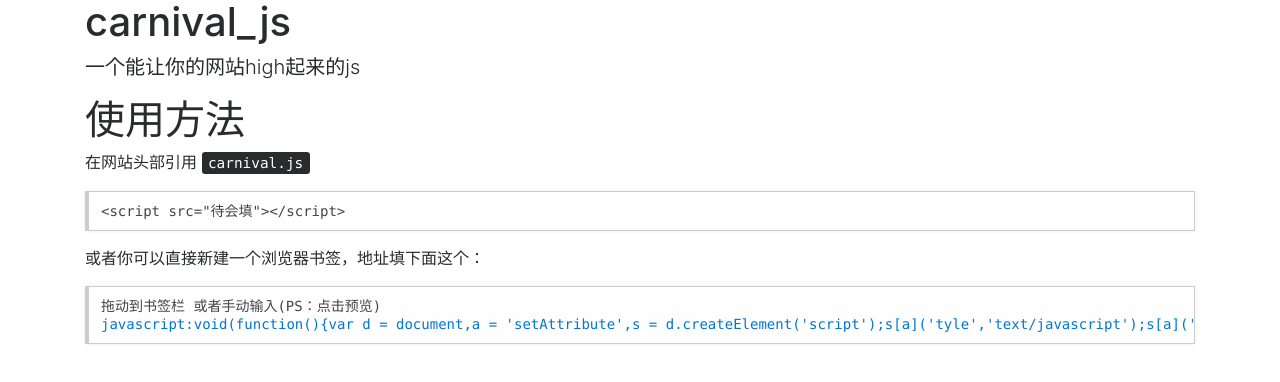
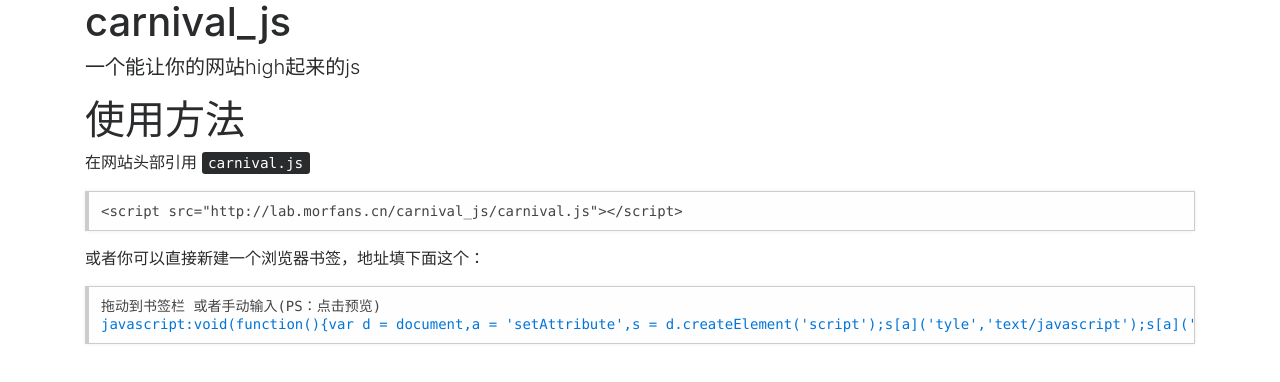
Before and after one commit to MorFansLab/carnival_js, a plain HTML site: page index.html in a window 1280 px wide. Drawn offline with nearby package versions, Linux system fonts and the light colour scheme.

Commit message:
修改Demo链接

```diff
--- a/index.html
+++ b/index.html
@@ -15,10 +15,10 @@
     <p class="lead">一个能让你的网站high起来的js</p>
     <h1>使用方法</h1>
     <p>在网站头部引用 <kbd>carnival.js</kbd></p>
-    <pre style="margin:15px 0;font:100 14px/18px monaco, andale mono, courier new;padding:10px 12px;border:#ccc 1px solid;border-left-width:4px;background-color:#fefefe;box-shadow:0 0 4px #eee;word-break:break-all;word-wrap:break-word;color:#444">&lt;script src="待会填"&gt;&lt;/script&gt;
+    <pre style="margin:15px 0;font:100 14px/18px monaco, andale mono, courier new;padding:10px 12px;border:#ccc 1px solid;border-left-width:4px;background-color:#fefefe;box-shadow:0 0 4px #eee;word-break:break-all;word-wrap:break-word;color:#444">&lt;script src="http://lab.morfans.cn/carnival_js/carnival.js"&gt;&lt;/script&gt;
 </pre>
     <p>或者你可以直接新建一个浏览器书签，地址填下面这个：</p>
-    <pre style="margin:15px 0;font:100 14px/18px monaco, andale mono, courier new;padding:10px 12px;border:#ccc 1px solid;border-left-width:4px;background-color:#fefefe;box-shadow:0 0 4px #eee;word-break:break-all;word-wrap:break-word;color:#444">拖动到书签栏 或者手动输入(PS：点击预览)<br><a href="javascript:void(function(){var d = document,a = 'setAttribute',s = d.createElement('script');s[a]('tyle','text/javascript');s[a]('src','待会填');d.head.appendChild(s);})();">javascript:void(function(){var d = document,a = 'setAttribute',s = d.createElement('script');s[a]('tyle','text/javascript');s[a]('src','待会填');d.head.appendChild(s);})();</a>
+    <pre style="margin:15px 0;font:100 14px/18px monaco, andale mono, courier new;padding:10px 12px;border:#ccc 1px solid;border-left-width:4px;background-color:#fefefe;box-shadow:0 0 4px #eee;word-break:break-all;word-wrap:break-word;color:#444">拖动到书签栏 或者手动输入(PS：点击预览)<br><a href="javascript:void(function(){var d = document,a = 'setAttribute',s = d.createElement('script');s[a]('tyle','text/javascript');s[a]('src','http://lab.morfans.cn/carnival_js/carnival.js');d.head.appendChild(s);})();">javascript:void(function(){var d = document,a = 'setAttribute',s = d.createElement('script');s[a]('tyle','text/javascript');s[a]('src','http://lab.morfans.cn/carnival_js/carnival.js');d.head.appendChild(s);})();</a>
 </pre>
   </div>
 </body>
```
Also changed, not shown: 1 other file.
